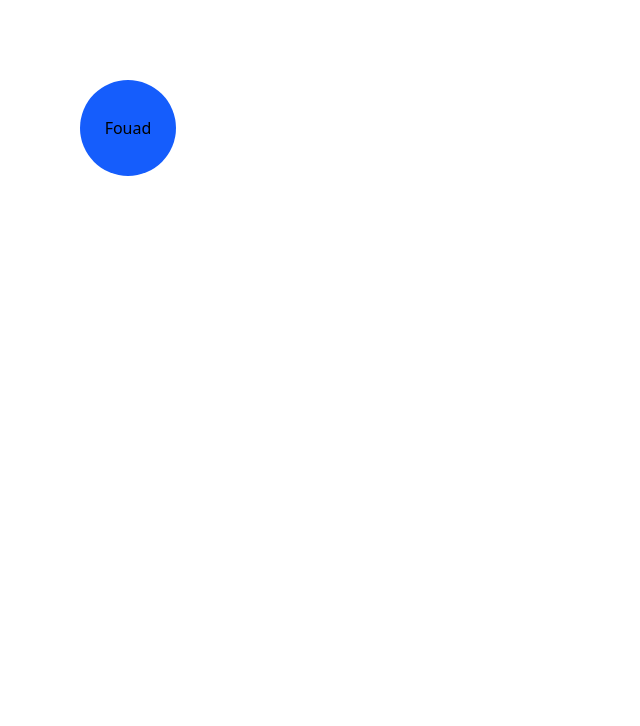
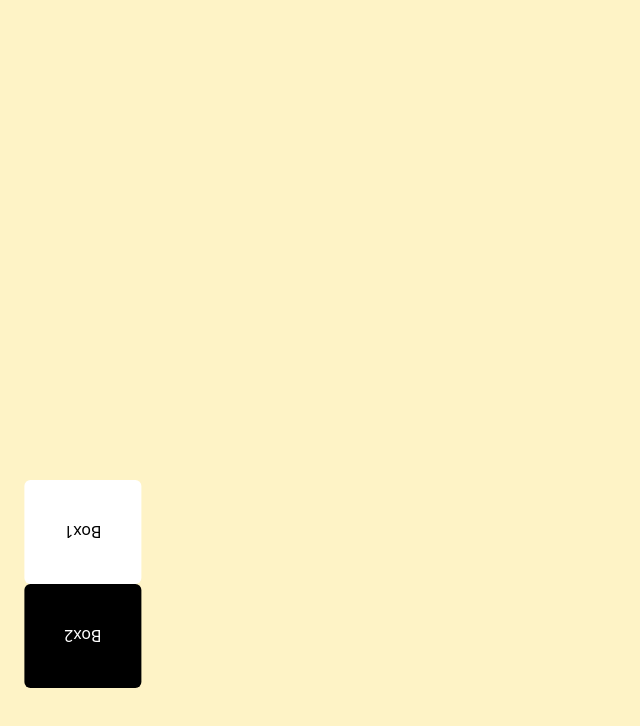
Before and after one commit to fouadmo1223/Framer, a React (Vite) app: page / in a window 1280 px wide. Shown: the top 726 px of the page, without its empty margins (0-640 px from the left). Built offline with nearby package versions, Linux system fonts and the light colour scheme.

Commit message:
scroll actions and functions

```diff
--- a/src/App.jsx
+++ b/src/App.jsx
@@ -12,6 +12,7 @@ import Timeline from "./gsap/Timeline";
 import ScrollTriggerDemo from "./gsap/ScrollTriggerDemo";
 import Button from "./motion/Button";
 import ScrollTriger from "./gsap/plugins/ScrollTrigger";
+import SecondScrollTrigger from "./gsap/plugins/SecondScrollTrigger";
 
 // Reusable Page Wrapper (for animations)
 const PageTransition = ({ children }) => {
@@ -87,7 +88,8 @@ function App() {
 
       {/* GSAAAAP  */}
 
-      <div className="min-h-screen h-[11180px] w-full flex-col flex justify-center items-center gap-10">
+      {/* <div className="min-h-screen h-[11180px] w-full flex-col flex justify-center items-center gap-10"> */}
+      <div className="min-h-screen h-[11180px] w-full ">
         {/* <Starter />
         <HelloSVG />
         <ClickEvent />
@@ -96,7 +98,8 @@ function App() {
 
         {/* <ScrollTriggerDemo /> */}
         {/* <Button /> */}
-        <ScrollTriger />
+        {/* <ScrollTriger /> */}
+        <SecondScrollTrigger />
       </div>
     </>
   );
--- /dev/null
+++ b/src/gsap/plugins/SecondScrollTrigger.jsx
@@ -0,0 +1,53 @@
+import React, { useRef } from "react";
+import gsap from "gsap";
+import { ScrollTrigger } from "gsap/ScrollTrigger";
+import { useGSAP } from "@gsap/react";
+
+gsap.registerPlugin(ScrollTrigger);
+
+const SecondScrollTrigger = () => {
+  const box1 = useRef();
+  const box2 = useRef();
+  useGSAP(() => {
+    gsap.to(box1.current, {
+      rotate: 180,
+      scrollTrigger: {
+        trigger: box1.current,
+        start: "bottom center", // top of choosed elem and center of view port
+        scrub: true,
+        end: "+=800px",
+        markers: true,
+        once: true,
+        // onEnter: () => console.log("enterd"),
+        // toggleAction: "play pause pause pause ", // enter leave enterback leaveback
+      },
+    });
+  });
+
+  useGSAP(() => {
+    gsap.to(box2.current, {
+      rotate: -180,
+    });
+  });
+
+  return (
+    <>
+      <div className="overflow-x-hidden pt-120 p-6 min-h-[500vh] bg-amber-100">
+        <div
+          ref={box1}
+          className=" bg-white text-black w-fit p-10  rounded-md "
+        >
+          Box1
+        </div>
+        <div
+          ref={box2}
+          className=" bg-black text-white w-fit p-10  rounded-md "
+        >
+          Box2
+        </div>
+      </div>
+    </>
+  );
+};
+
+export default SecondScrollTrigger;
```
